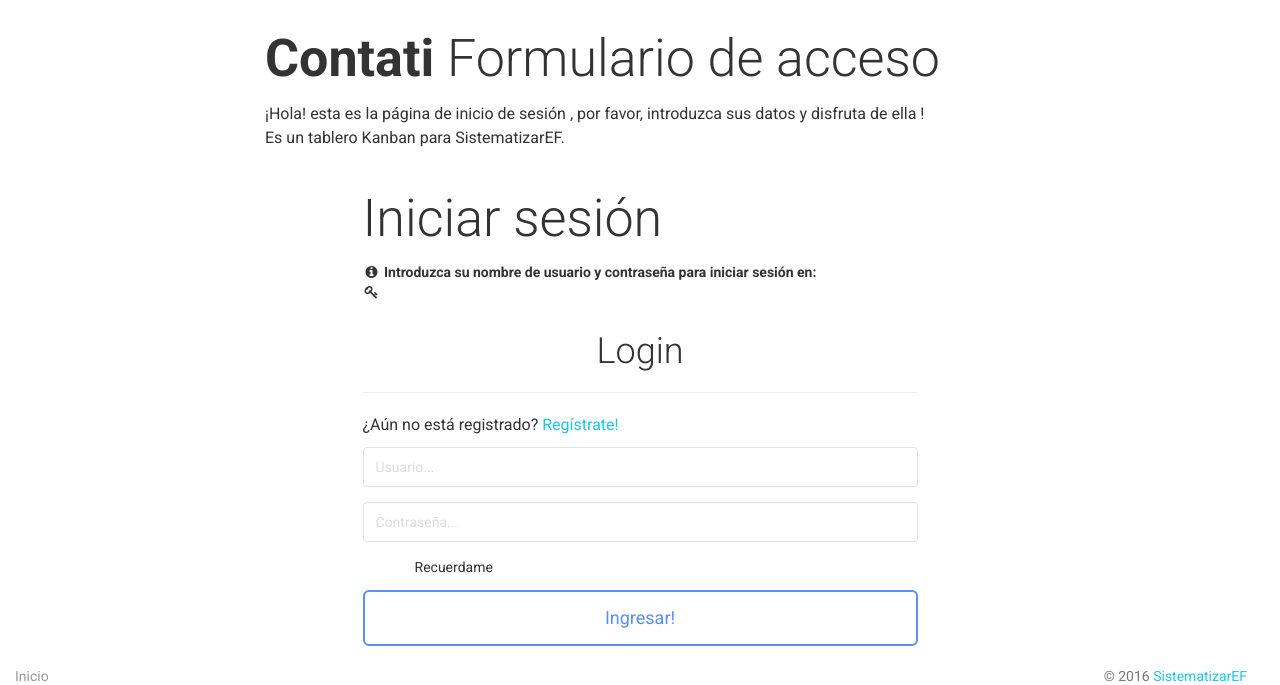
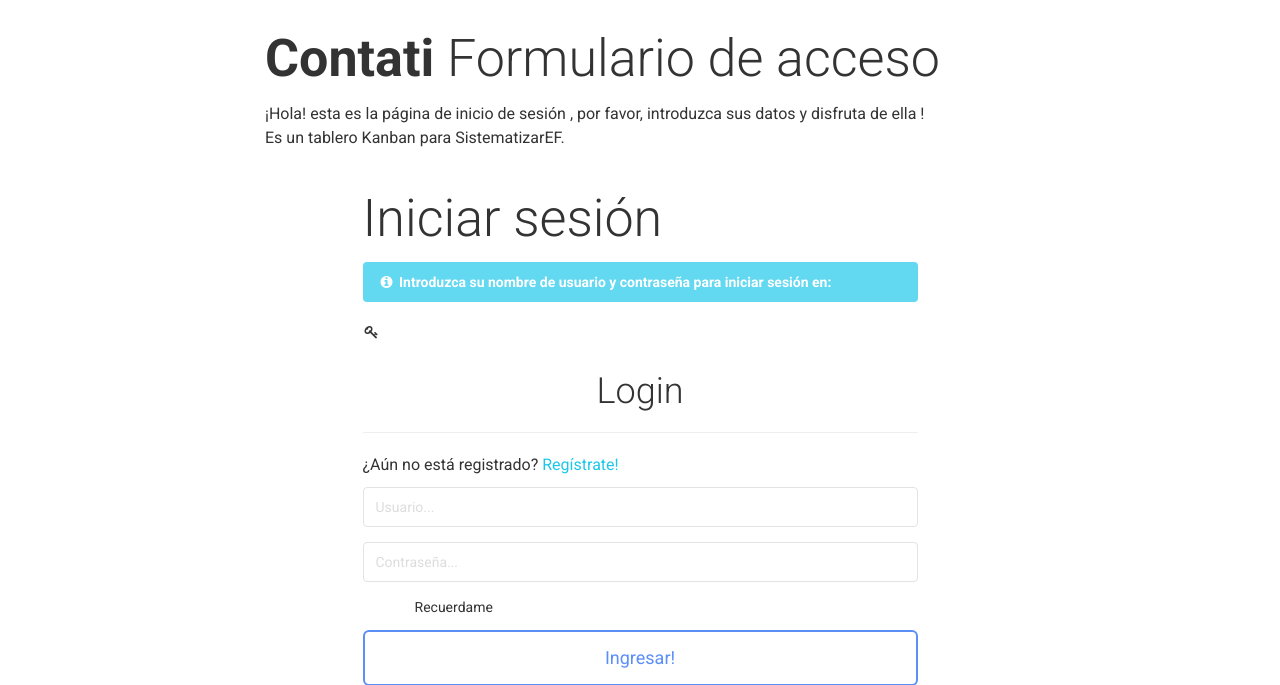
Before and after one commit to stzef/contati, a Django app: template people/templates/login.html in a window 1280 px wide. Shown: the top 685 px of the page. Run offline with Django 3.2, Linux system fonts and the light colour scheme; the template is opened without the code that fills it, so the values that code supplies are empty; some libraries are stand-ins or nearby versions.

Commit message:
adecuando registro y login

```diff
--- a/people/templates/login.html
+++ b/people/templates/login.html
@@ -50,7 +50,9 @@
                           <div class="form-top">
                             <div class="form-top-left">
                               <h1>Iniciar sesión</h1>
+                              <div class="alert alert-info fade in">
                               <i class="fa fa-info-circle"></i> <strong>Introduzca su nombre de usuario y contraseña para iniciar sesión en:</strong>
+                              </div>
 
                             </div>
                             <div class="form-top-right">
```
